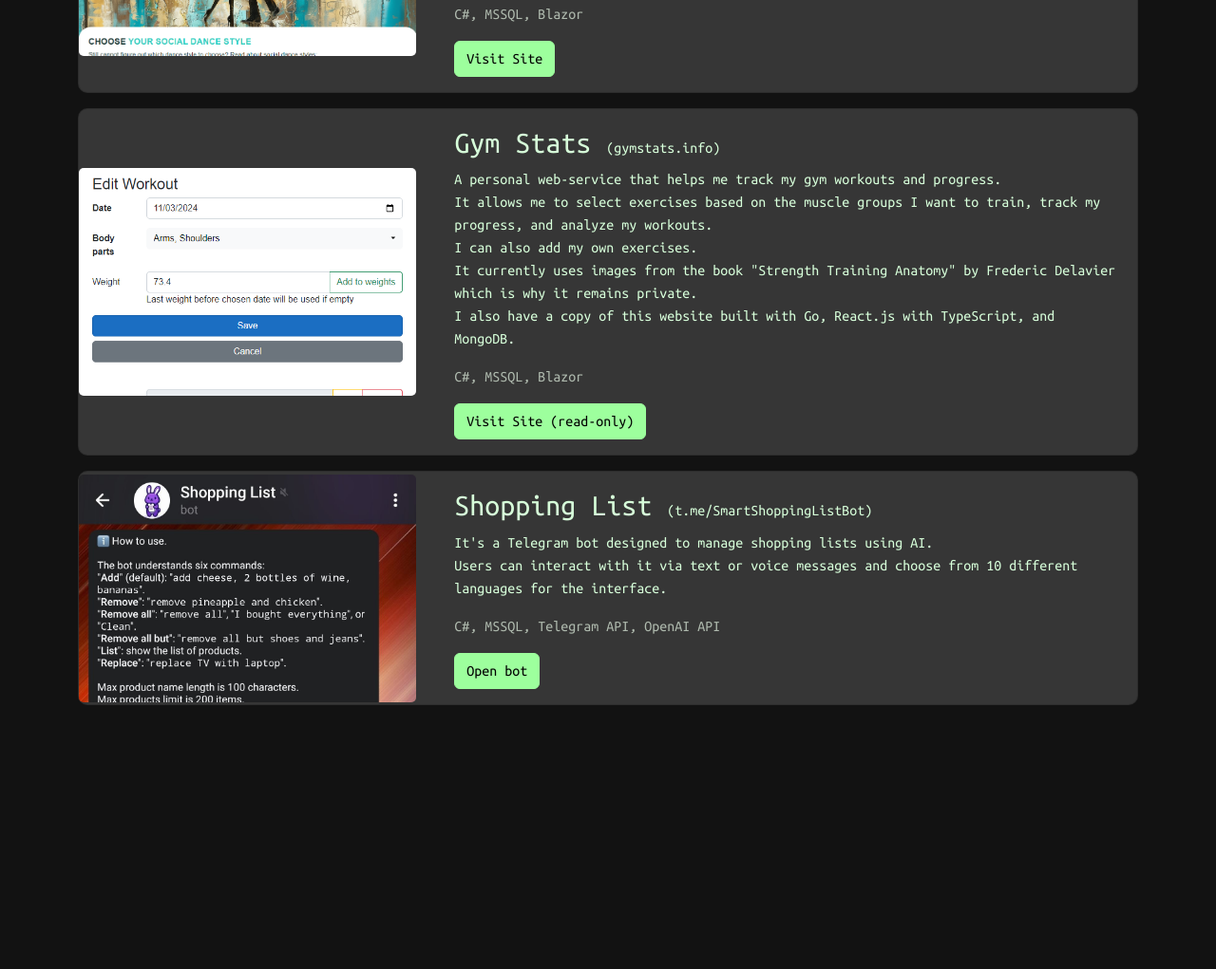
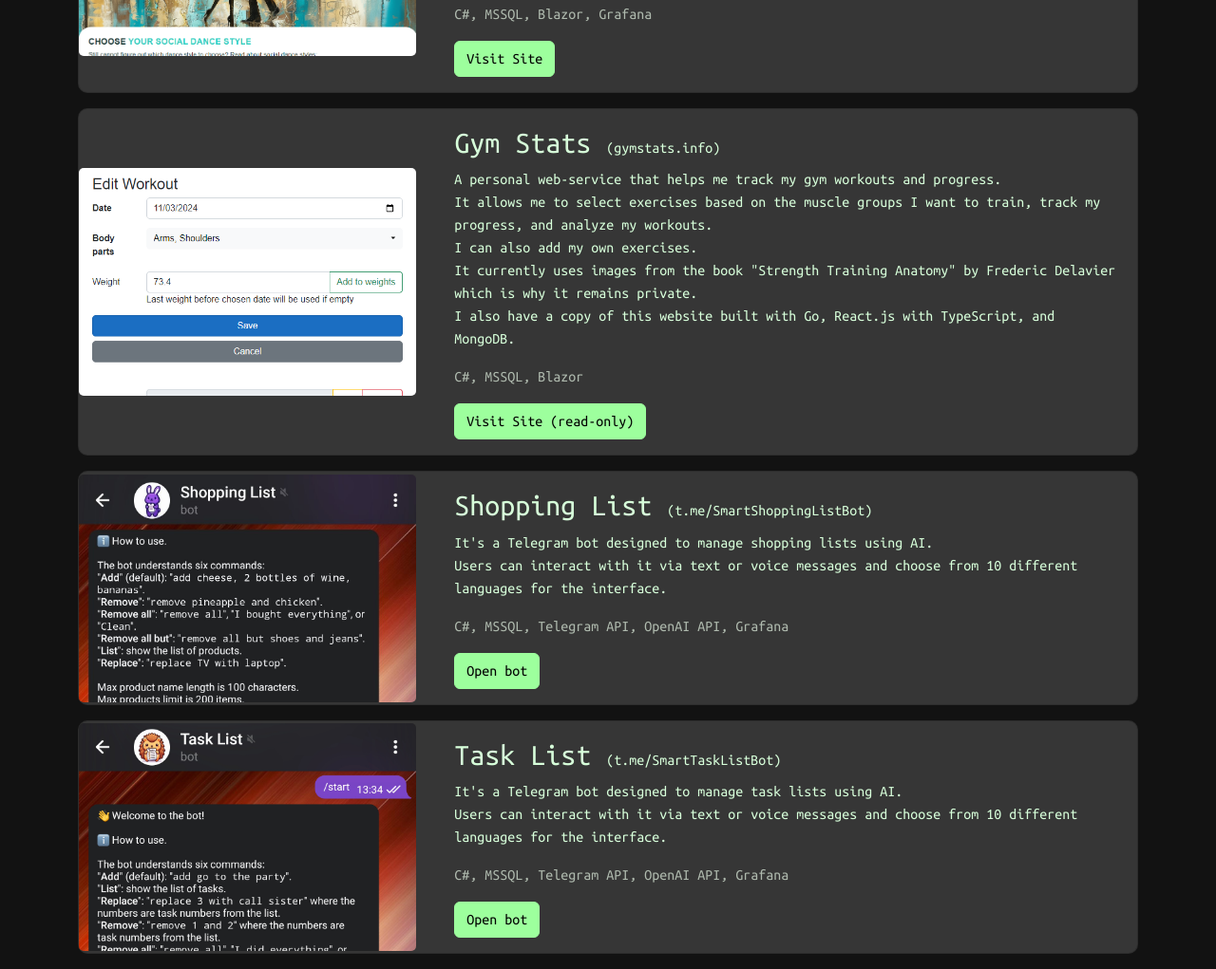
Before and after one commit to Mansiper/Portfolio, a plain HTML site: page index.html in a window 1280 px wide. Shown: the part 1596-2617 px from the top of the page at 95% size. Before the commit the page ends 2355 px from the top, so only its background shows below. Drawn offline with nearby package versions, Linux system fonts and the light colour scheme.

Commit message:
Add project Task List

```diff
--- a/index.html
+++ b/index.html
@@ -129,7 +129,7 @@
                                 It's perfect for those who travel and want to find a place to dance in a new city.<br />
                                 In short: it's Airbnb for social dancers.
                             </p>
-                            <p class="card-text techs">C#, MSSQL, Blazor</p>
+                            <p class="card-text techs">C#, MSSQL, Blazor, Grafana</p>
                             <a href="https://iwd.today" class="btn btn-primary" target="_blank">Visit Site</a>
                         </div>
                     </div>
@@ -171,8 +171,27 @@
                                 Users can interact with it via text or voice messages and choose from 10 different
                                 languages for the interface.
                             </p>
-                            <p class="card-text techs">C#, MSSQL, Telegram API, OpenAI API</p>
+                            <p class="card-text techs">C#, MSSQL, Telegram API, OpenAI API, Grafana</p>
                             <a href="https://t.me/SmartShoppingListBot" class="btn btn-primary" target="_blank">Open bot</a>
+                        </div>
+                    </div>
+                </div>
+            </div>
+            <div class="card mb-3">
+                <div class="row no-gutters">
+                    <div class="col-md-4 project-img-container">
+                        <img src="images/project-tasklist.jpg" class="card-img" alt="Task List">
+                    </div>
+                    <div class="col-md-8">
+                        <div class="card-body">
+                            <h5 class="card-title">Task List <small>(t.me/SmartTaskListBot)</small></h5>
+                            <p class="card-text">
+                                It's a Telegram bot designed to manage task lists using AI.<br />
+                                Users can interact with it via text or voice messages and choose from 10 different
+                                languages for the interface.
+                            </p>
+                            <p class="card-text techs">C#, MSSQL, Telegram API, OpenAI API, Grafana</p>
+                            <a href="https://t.me/SmartTaskListBot" class="btn btn-primary" target="_blank">Open bot</a>
                         </div>
                     </div>
                 </div>
```
Also changed, not shown: images/project-tasklist.jpg (added).
